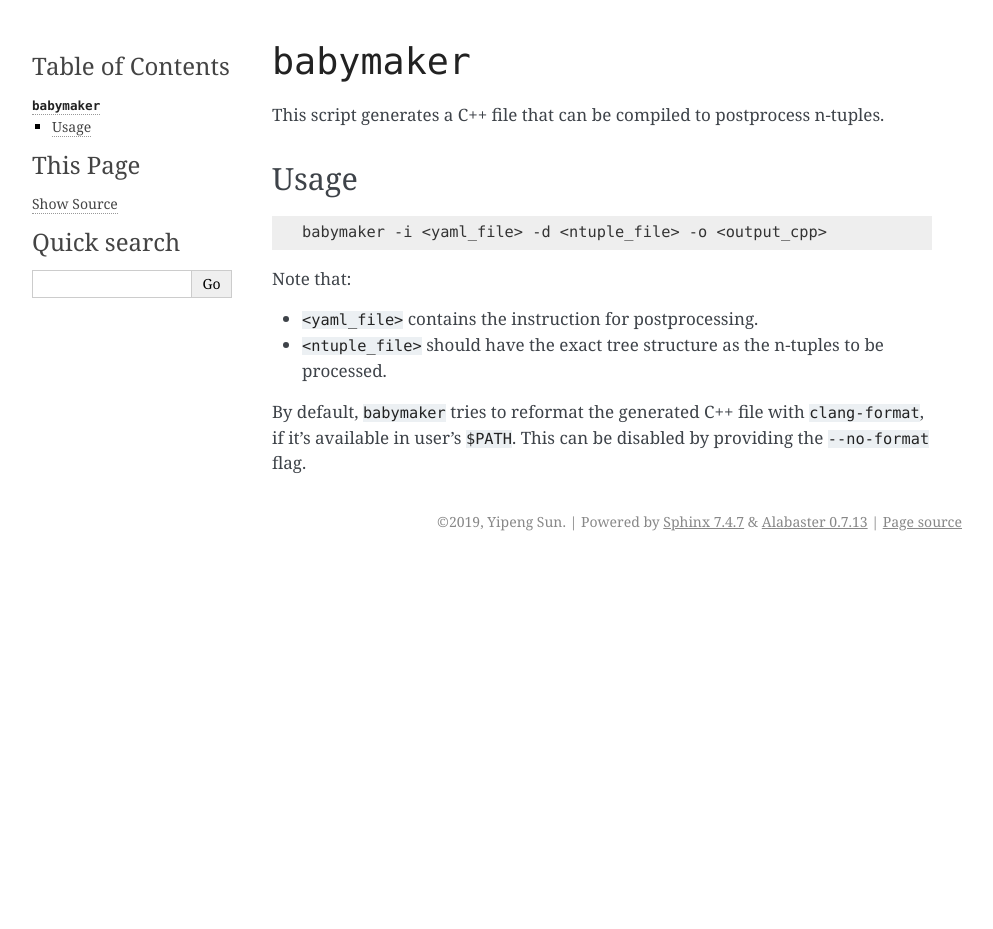
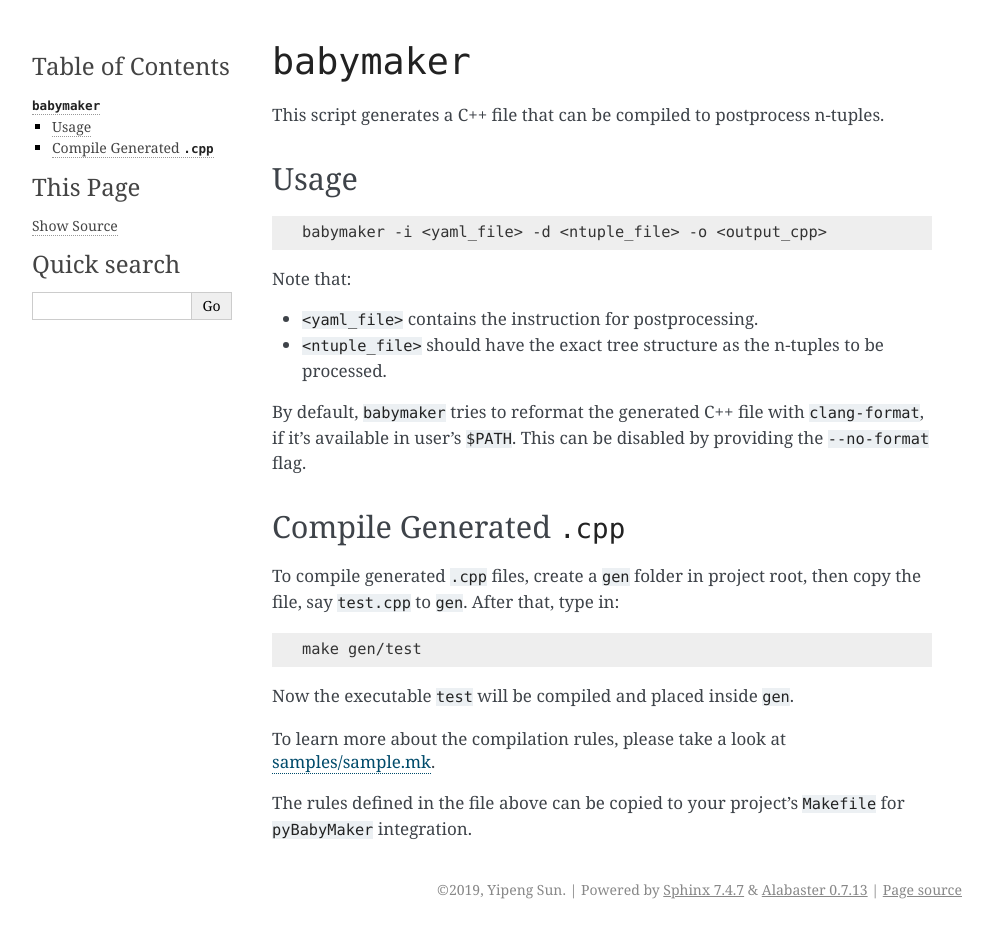
Before and after one commit to umd-lhcb/pyBabyMaker, a Sphinx documentation site: the page built from docs/scripts/babymaker.rst, in a window 1280 px wide. Shown: the whole page, without its empty margins (148-1141 px from the left). Built offline with Sphinx 7.4.7, drawn with Linux system fonts in a browser that asks for light colours; before the commit the page ends 900 px from its top, so only the background shows below that.

Commit message:
WIP #3: Add instructions on how to use sample.mk.

```diff
--- a/docs/scripts/babymaker.rst
+++ b/docs/scripts/babymaker.rst
@@ -19,3 +19,23 @@ Note that:
 By default, ``babymaker`` tries to reformat the generated C++ file with
 ``clang-format``, if it's available in user's ``$PATH``. This can be disabled
 by providing the ``--no-format`` flag.
+
+
+Compile Generated ``.cpp``
+^^^^^^^^^^^^^^^^^^^^^^^^^^
+
+To compile generated ``.cpp`` files, create a ``gen`` folder in project root,
+then copy the file, say ``test.cpp`` to ``gen``. After that, type in:
+
+.. code-block:: console
+
+    make gen/test
+
+Now the executable ``test`` will be compiled and placed inside ``gen``.
+
+To learn more about the compilation rules, please take a look at `samples/sample.mk`_.
+
+.. _samples/sample.mk: https://github.com/umd-lhcb/pyBabyMaker/blob/master/samples/sample.mk
+
+The rules defined in the file above can be copied to your project's
+``Makefile`` for ``pyBabyMaker`` integration.
```
Also changed, not shown: README.md (+0 -1 lines).
